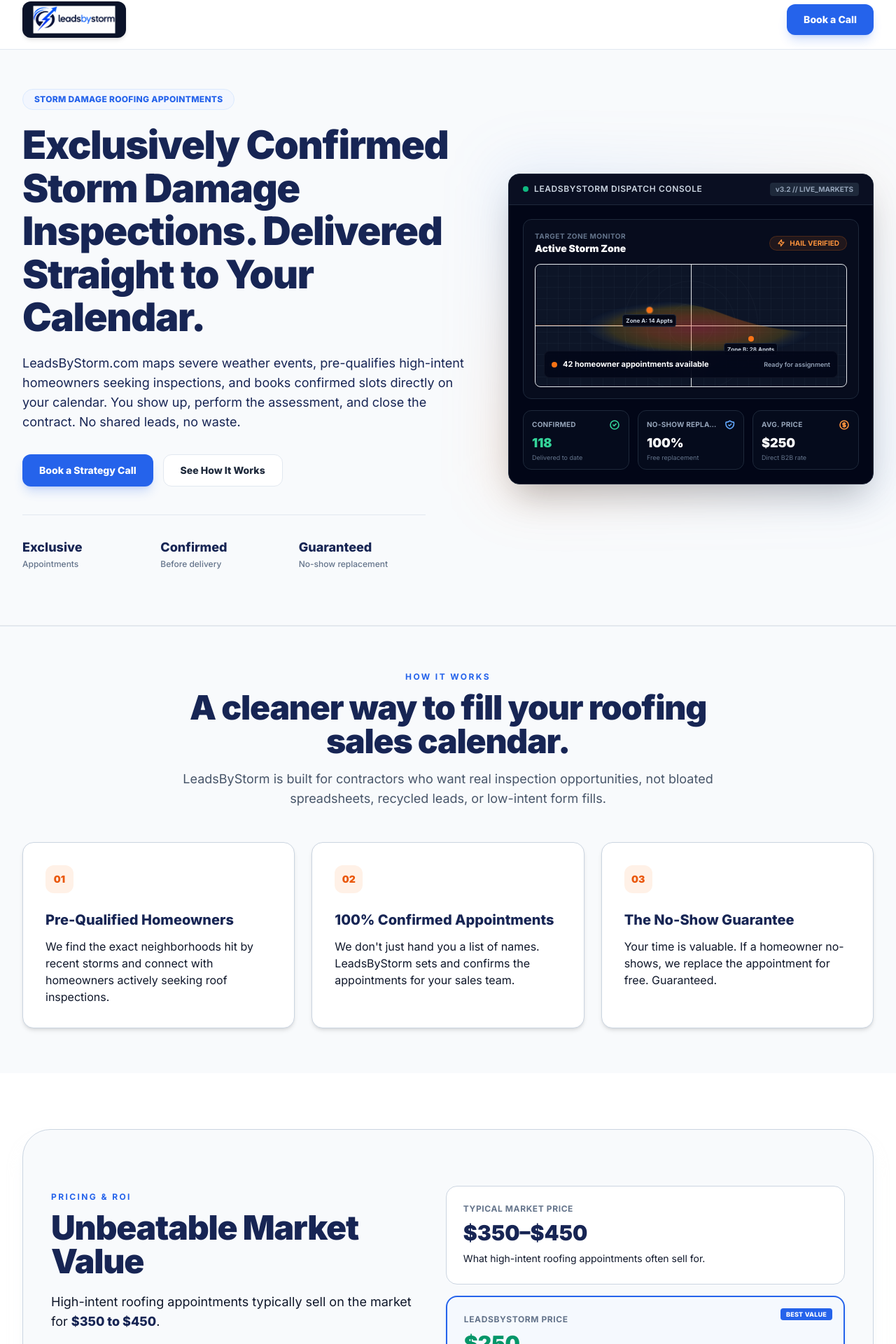
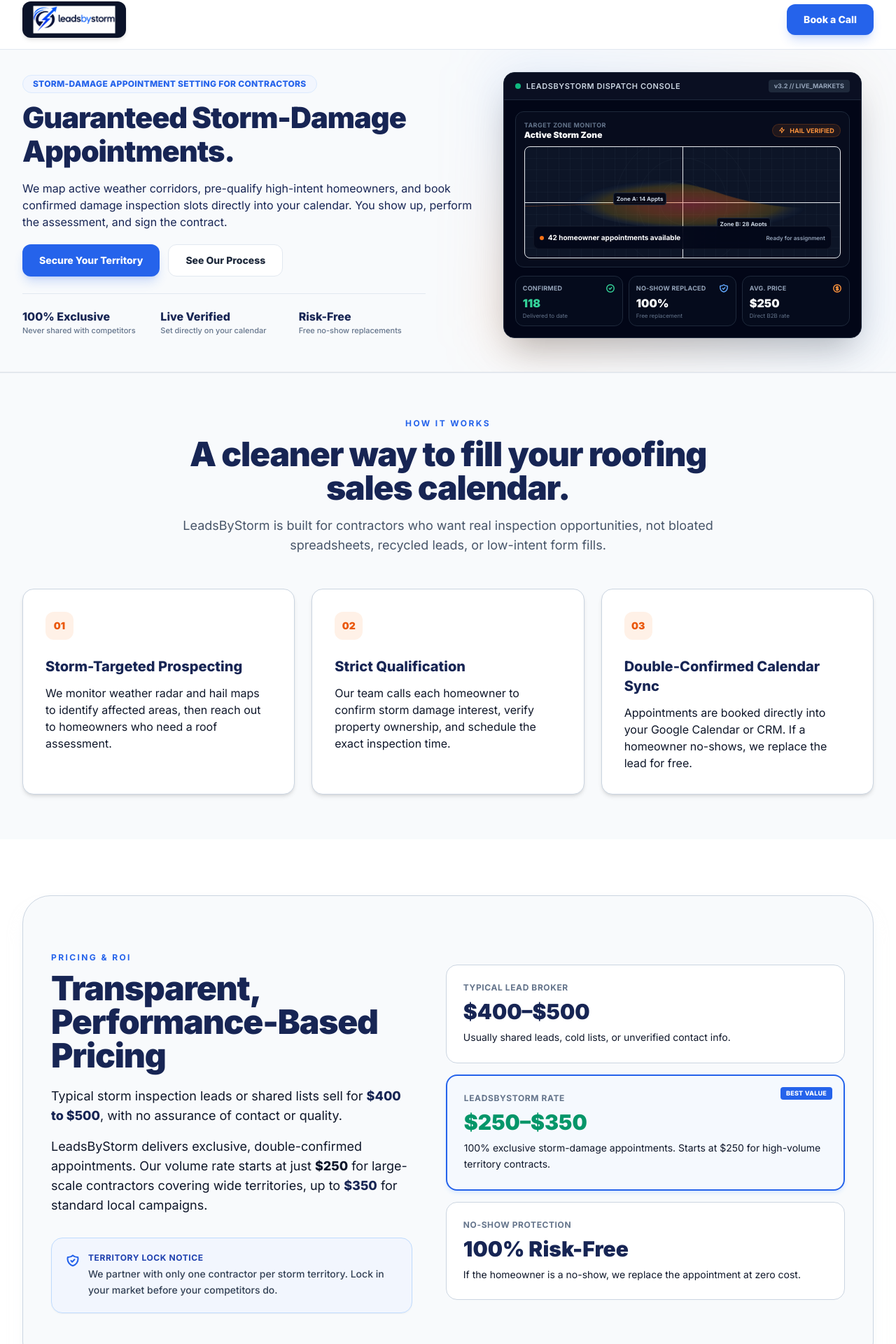
Before and after one commit to bbarnes4318/roofvisor, a Next.js app: page / in a window 1280 px wide. Shown: the part 14-1934 px from the top of the page at 70% size. Built offline with nearby package versions, Linux system fonts and the light colour scheme.

Commit message:
Optimize hero sizes to keep mockup above the fold, refine copywriting throughout the page, update typical pricing ranges, and detail the volume tier rate structure ( to )

```diff
--- a/app/page.tsx
+++ b/app/page.tsx
@@ -16,19 +16,19 @@
 
 const features: Feature[] = [
   {
-    title: "Pre-Qualified Homeowners",
+    title: "Storm-Targeted Prospecting",
     description:
-      "We find the exact neighborhoods hit by recent storms and connect with homeowners actively seeking roof inspections.",
+      "We monitor weather radar and hail maps to identify affected areas, then reach out to homeowners who need a roof assessment.",
   },
   {
-    title: "100% Confirmed Appointments",
+    title: "Strict Qualification",
     description:
-      "We don't just hand you a list of names. LeadsByStorm sets and confirms the appointments for your sales team.",
+      "Our team calls each homeowner to confirm storm damage interest, verify property ownership, and schedule the exact inspection time.",
   },
   {
-    title: "The No-Show Guarantee",
+    title: "Double-Confirmed Calendar Sync",
     description:
-      "Your time is valuable. If a homeowner no-shows, we replace the appointment for free. Guaranteed.",
+      "Appointments are booked directly into your Google Calendar or CRM. If a homeowner no-shows, we replace the lead for free.",
   },
 ];
 
@@ -62,13 +62,15 @@
   id,
   children,
   className = "",
+  noPadding = false,
 }: {
   id?: string;
   children: React.ReactNode;
   className?: string;
+  noPadding?: boolean;
 }) {
   return (
-    <section id={id} className={`px-4 py-16 sm:px-6 lg:px-8 ${className}`}>
+    <section id={id} className={`${noPadding ? "px-4 sm:px-6 lg:px-8" : "px-4 py-16 sm:px-6 lg:px-8"} ${className}`}>
       <div className="mx-auto max-w-7xl">{children}</div>
     </section>
   );
@@ -136,7 +138,7 @@
 
 function HeroVisual() {
   return (
-    <div className="relative w-full max-w-xl mx-auto lg:mx-0">
+    <div className="relative w-full max-w-md lg:max-w-lg mx-auto lg:mx-0">
       {/* Decorative gradient blur background */}
       <div className="absolute -inset-4 rounded-3xl bg-gradient-to-tr from-orange-500/15 via-blue-500/10 to-orange-400/5 blur-2xl pointer-events-none" />
 
@@ -144,37 +146,37 @@
       <div className="relative overflow-hidden rounded-2xl border border-slate-800 bg-slate-950 text-slate-100 shadow-2xl">
 
         {/* Top Control Bar */}
-        <div className="flex items-center justify-between border-b border-slate-800 bg-slate-900/60 px-5 py-3">
+        <div className="flex items-center justify-between border-b border-slate-800 bg-slate-900/60 px-4 py-2.5">
           <div className="flex items-center gap-2">
             <span className="flex h-2 w-2 relative">
-              <span className="animate-ping absolute inline-flex h-full w-full rounded-full bg-emerald-450 opacity-75"></span>
+              <span className="animate-ping absolute inline-flex h-full w-full rounded-full bg-emerald-455 opacity-75"></span>
               <span className="relative inline-flex rounded-full h-2 w-2 bg-emerald-500"></span>
             </span>
-            <span className="text-xs font-semibold tracking-wider text-slate-300 uppercase">
+            <span className="text-[11px] font-semibold tracking-wider text-slate-300 uppercase">
               LeadsByStorm Dispatch Console
             </span>
           </div>
-          <div className="rounded bg-slate-800 px-2 py-0.5 text-[10px] font-bold text-slate-400">
+          <div className="rounded bg-slate-800 px-2 py-0.5 text-[9px] font-bold text-slate-400">
             v3.2 // LIVE_MARKETS
           </div>
         </div>
 
         {/* Dashboard Grid Content */}
-        <div className="p-5 space-y-4">
+        <div className="p-4 space-y-3">
 
           {/* Radar Monitoring Window */}
-          <div className="relative overflow-hidden rounded-xl border border-slate-800 bg-slate-900/40 p-4">
+          <div className="relative overflow-hidden rounded-xl border border-slate-800 bg-slate-900/40 p-3">
 
             {/* Header info inside widget */}
-            <div className="mb-3 flex items-center justify-between">
+            <div className="mb-2 flex items-center justify-between">
               <div>
-                <p className="text-[10px] font-bold uppercase tracking-wider text-slate-500">
+                <p className="text-[9px] font-bold uppercase tracking-wider text-slate-500">
                   Target Zone Monitor
                 </p>
-                <p className="text-sm font-black text-white">Active Storm Zone</p>
+                <p className="text-xs font-black text-white">Active Storm Zone</p>
               </div>
-              <div className="flex items-center gap-1.5 rounded-full border border-orange-500/20 bg-orange-500/10 px-2.5 py-0.5 text-[10px] font-bold text-orange-400">
-                <svg className="h-3 w-3 animate-pulse" fill="none" viewBox="0 0 24 24" stroke="currentColor" strokeWidth="2.5">
+              <div className="flex items-center gap-1.5 rounded-full border border-orange-500/20 bg-orange-500/10 px-2 py-0.5 text-[9px] font-bold text-orange-400">
+                <svg className="h-2.5 w-2.5 animate-pulse" fill="none" viewBox="0 0 24 24" stroke="currentColor" strokeWidth="2.5">
                   <path strokeLinecap="round" strokeLinejoin="round" d="M13 10V3L4 14h7v7l9-11h-7z" />
                 </svg>
                 HAIL VERIFIED
@@ -182,7 +184,7 @@
             </div>
 
             {/* Weather Radar Graphic (SVG) */}
-            <div className="relative h-44 w-full overflow-hidden rounded-lg bg-[#0d1527] border border-slate-850">
+            <div className="relative h-40 w-full overflow-hidden rounded-lg bg-[#0d1527] border border-slate-850">
 
               {/* Radar Sweeper Grid Lines */}
               <div className="absolute inset-0 bg-[linear-gradient(rgba(51,65,85,0.15)_1px,transparent_1px),linear-gradient(90deg,rgba(51,65,85,0.15)_1px,transparent_1px)] bg-[size:16px_16px]" />
@@ -221,7 +223,7 @@
               <div className="absolute top-[35%] left-[28%] flex flex-col items-center">
                 <span className="relative flex h-2 w-2">
                   <span className="animate-ping absolute inline-flex h-full w-full rounded-full bg-orange-400 opacity-75"></span>
-                  <span className="relative inline-flex rounded-full h-2 w-2 bg-orange-500"></span>
+                  <span className="relative inline-flex rounded-full h-2 w-2 bg-orange-550"></span>
                 </span>
                 <span className="mt-0.5 rounded bg-slate-950/90 px-1 py-0.5 text-[8px] font-bold text-slate-300 border border-slate-800">
                   Zone A: 14 Appts
@@ -231,7 +233,7 @@
               <div className="absolute bottom-[25%] right-[22%] flex flex-col items-center">
                 <span className="relative flex h-2 w-2">
                   <span className="animate-ping absolute inline-flex h-full w-full rounded-full bg-orange-450 opacity-75"></span>
-                  <span className="relative inline-flex rounded-full h-2 w-2 bg-orange-500"></span>
+                  <span className="relative inline-flex rounded-full h-2 w-2 bg-orange-550"></span>
                 </span>
                 <span className="mt-0.5 rounded bg-slate-950/90 px-1 py-0.5 text-[8px] font-bold text-slate-300 border border-slate-800">
                   Zone B: 28 Appts
@@ -239,14 +241,14 @@
               </div>
 
               {/* Bottom bar inside radar */}
-              <div className="absolute inset-x-3 bottom-3 flex items-center justify-between rounded-lg border border-white/5 bg-slate-950/80 p-2.5 backdrop-blur-md">
-                <div className="flex items-center gap-2">
-                  <div className="h-2 w-2 rounded-full bg-orange-500 animate-pulse" />
-                  <p className="text-[11px] font-bold text-white">
+              <div className="absolute inset-x-3 bottom-3 flex items-center justify-between rounded-lg border border-white/5 bg-slate-950/80 p-2 backdrop-blur-md">
+                <div className="flex items-center gap-1.5">
+                  <div className="h-1.5 w-1.5 rounded-full bg-orange-500 animate-pulse" />
+                  <p className="text-[10px] font-bold text-white">
                     42 homeowner appointments available
                   </p>
                 </div>
-                <span className="text-[9px] font-semibold text-slate-400">
+                <span className="text-[8px] font-semibold text-slate-400">
                   Ready for assignment
                 </span>
               </div>
@@ -254,13 +256,13 @@
           </div>
 
           {/* Key Statistics Grid */}
-          <div className="grid grid-cols-3 gap-3">
+          <div className="grid grid-cols-3 gap-2">
             {[
               {
                 label: "Confirmed",
                 value: "118",
                 icon: (
-                  <svg className="h-4 w-4 text-emerald-400" fill="none" viewBox="0 0 24 24" stroke="currentColor" strokeWidth="2.5">
+                  <svg className="h-3.5 w-3.5 text-emerald-400" fill="none" viewBox="0 0 24 24" stroke="currentColor" strokeWidth="2.5">
                     <path strokeLinecap="round" strokeLinejoin="round" d="M9 12l2 2 4-4m6 2a9 9 0 11-18 0 9 9 0 0118 0z" />
                   </svg>
                 ),
@@ -271,7 +273,7 @@
                 label: "No-Show Replaced",
                 value: "100%",
                 icon: (
-                  <svg className="h-4 w-4 text-blue-400" fill="none" viewBox="0 0 24 24" stroke="currentColor" strokeWidth="2.5">
+                  <svg className="h-3.5 w-3.5 text-blue-400" fill="none" viewBox="0 0 24 24" stroke="currentColor" strokeWidth="2.5">
                     <path strokeLinecap="round" strokeLinejoin="round" d="M9 12l2 2 4-4m5.618-4.016A11.955 11.955 0 0112 2.944a11.955 11.955 0 01-8.618 3.04A12.02 12.02 0 003 9c0 5.591 3.824 10.29 9 11.622 5.176-1.332 9-6.03 9-11.622 0-1.042-.133-2.052-.382-3.016z" />
                   </svg>
                 ),
@@ -282,7 +284,7 @@
                 label: "Avg. Price",
                 value: "$250",
                 icon: (
-                  <svg className="h-4 w-4 text-orange-400" fill="none" viewBox="0 0 24 24" stroke="currentColor" strokeWidth="2.5">
+                  <svg className="h-3.5 w-3.5 text-orange-400" fill="none" viewBox="0 0 24 24" stroke="currentColor" strokeWidth="2.5">
                     <path strokeLinecap="round" strokeLinejoin="round" d="M12 8c-1.657 0-3 .895-3 2s1.343 2 3 2 3 .895 3 2-1.343 2-3 2m0-8c1.11 0 2.08.402 2.599 1M12 8V7m0 1v8m0 0v1m0-1c-1.11 0-2.08-.402-2.599-1M21 12a9 9 0 11-18 0 9 9 0 0118 0z" />
                   </svg>
                 ),
@@ -292,14 +294,14 @@
             ].map((stat) => (
               <div
                 key={stat.label}
-                className="rounded-xl border border-slate-800 bg-slate-900/30 p-3 hover:border-slate-700 transition"
+                className="rounded-xl border border-slate-800 bg-slate-900/30 p-2.5 hover:border-slate-700 transition"
               >
                 <div className="flex items-center justify-between gap-1">
-                  <p className="text-[10px] font-bold text-slate-400 uppercase tracking-wide truncate">{stat.label}</p>
+                  <p className="text-[9px] font-bold text-slate-400 uppercase tracking-wide truncate">{stat.label}</p>
                   {stat.icon}
                 </div>
-                <p className={`mt-1 text-lg font-black ${stat.valueColorClass}`}>{stat.value}</p>
-                <p className="text-[9px] text-slate-500 leading-none mt-0.5">{stat.subtext}</p>
+                <p className={`mt-0.5 text-base font-black ${stat.valueColorClass}`}>{stat.value}</p>
+                <p className="text-[8px] text-slate-500 leading-none mt-0.5">{stat.subtext}</p>
               </div>
             ))}
           </div>
@@ -312,37 +314,37 @@
 
 function HeroSection() {
   return (
-    <SectionContainer className="overflow-hidden bg-[#f8fafc] text-blue-950 pb-20 pt-10 sm:pt-14 relative border-b border-slate-150">
-      <div className="grid items-center gap-10 lg:grid-cols-[1.1fr_0.9fr] lg:gap-14">
+    <SectionContainer noPadding className="overflow-hidden bg-[#f8fafc] text-blue-950 pb-10 pt-6 sm:pt-8 lg:pb-12 relative border-b border-slate-150">
+      <div className="grid items-center gap-8 lg:grid-cols-[1.1fr_0.9fr] lg:gap-10">
         <div>
-          <div className="mb-5 inline-flex rounded-full border border-blue-100 bg-blue-50/70 px-4 py-1.5 text-xs font-extrabold text-blue-600 tracking-wide uppercase">
-            Storm damage roofing appointments
+          <div className="mb-3 inline-flex rounded-full border border-blue-100 bg-blue-50/70 px-3.5 py-1 text-xs font-extrabold text-blue-600 tracking-wide uppercase">
+            STORM-DAMAGE APPOINTMENT SETTING FOR CONTRACTORS
           </div>
 
-          <h1 className="max-w-3xl text-4xl font-black tracking-tight text-blue-950 sm:text-5xl lg:text-[3.5rem] lg:leading-[1.1]">
-            Exclusively Confirmed Storm Damage Inspections. Delivered Straight to Your Calendar.
+          <h1 className="max-w-3xl text-3xl font-black tracking-tight text-blue-950 sm:text-4xl lg:text-[2.6rem] lg:leading-[1.15]">
+            Guaranteed Storm-Damage Appointments.
           </h1>
 
-          <p className="mt-5 max-w-2xl text-base leading-relaxed text-slate-650 sm:text-lg">
-            LeadsByStorm.com maps severe weather events, pre-qualifies high-intent homeowners seeking inspections, and books confirmed slots directly on your calendar. You show up, perform the assessment, and close the contract. No shared leads, no waste.
+          <p className="mt-4 max-w-2xl text-sm leading-relaxed text-slate-650 sm:text-base">
+            We map active weather corridors, pre-qualify high-intent homeowners, and book confirmed damage inspection slots directly into your calendar. You show up, perform the assessment, and sign the contract.
           </p>
 
-          <div className="mt-8 flex flex-col gap-3.5 sm:flex-row">
-            <ButtonLink href="#calendar">Book a Strategy Call</ButtonLink>
+          <div className="mt-5 flex flex-col gap-3 sm:flex-row">
+            <ButtonLink href="#calendar">Secure Your Territory</ButtonLink>
             <ButtonLink href="#how-it-works" variant="secondary">
-              See How It Works
+              See Our Process
             </ButtonLink>
           </div>
 
-          <div className="mt-10 grid max-w-xl grid-cols-3 gap-4 border-t border-slate-200 pt-8">
+          <div className="mt-6 grid max-w-xl grid-cols-3 gap-4 border-t border-slate-200 pt-5">
             {[
-              ["Exclusive", "Appointments"],
-              ["Confirmed", "Before delivery"],
-              ["Guaranteed", "No-show replacement"],
+              ["100% Exclusive", "Never shared with competitors"],
+              ["Live Verified", "Set directly on your calendar"],
+              ["Risk-Free", "Free no-show replacements"],
             ].map(([value, label]) => (
               <div key={value}>
-                <p className="text-base font-extrabold text-blue-950 sm:text-lg">{value}</p>
-                <p className="mt-0.5 text-xs text-slate-500 font-medium leading-tight">{label}</p>
+                <p className="text-sm font-extrabold text-blue-950 sm:text-base">{value}</p>
+                <p className="mt-0.5 text-[11px] text-slate-500 font-medium leading-tight">{label}</p>
               </div>
             ))}
           </div>
@@ -394,37 +396,32 @@
         <div className="grid items-center gap-12 lg:grid-cols-[0.95fr_1.05fr]">
           <div>
             <p className="mb-3 text-xs font-bold uppercase tracking-[0.2em] text-blue-600">
-              Pricing & ROI
+              PRICING & ROI
             </p>
 
             <h2 className="text-3xl font-black tracking-tight text-blue-950 sm:text-4xl lg:text-5xl">
-              Unbeatable Market Value
+              Transparent, Performance-Based Pricing
             </h2>
 
-            <p className="mt-5 text-base leading-relaxed text-slate-655 sm:text-lg">
-              High-intent roofing appointments typically sell on the market for{" "}
-              <strong className="font-extrabold text-blue-950">$350 to $450</strong>.
+            <p className="mt-5 text-base leading-relaxed text-slate-650 sm:text-lg">
+              Typical storm inspection leads or shared lists sell for <strong className="font-extrabold text-blue-950">$400 to $500</strong>, with no assurance of contact or quality.
             </p>
 
             <p className="mt-4 text-base leading-relaxed text-slate-655 sm:text-lg">
-              We sell our exclusive appointments at just{" "}
-              <strong className="font-extrabold text-emerald-600">$250</strong>. Plus,
-              we offer flexible volume pricing to ensure it perfectly fits your
-              budget.
+              LeadsByStorm delivers exclusive, double-confirmed appointments. Our volume rate starts at just <strong className="font-extrabold text-emerald-650">$250</strong> for large-scale contractors covering wide territories, up to <strong className="font-extrabold text-blue-950">$350</strong> for standard local campaigns.
             </p>
 
             <div className="mt-8 rounded-2xl border border-blue-200 bg-blue-50/70 p-5 shadow-sm">
               <div className="flex items-start gap-3">
                 <svg className="h-5 w-5 text-blue-600 shrink-0 mt-0.5" fill="none" viewBox="0 0 24 24" stroke="currentColor" strokeWidth="2.5">
-                  <path strokeLinecap="round" strokeLinejoin="round" d="M12 9v2m0 4h.01m-6.938 4h13.856c1.54 0 2.502-1.667 1.732-3L13.732 4c-.77-1.333-2.694-1.333-3.464 0L3.34 16c-.77 1.333.192 3 1.732 3z" />
+                  <path strokeLinecap="round" strokeLinejoin="round" d="M9 12l2 2 4-4m5.618-4.016A11.955 11.955 0 0112 2.944a11.955 11.955 0 01-8.618 3.04A12.02 12.02 0 003 9c0 5.591 3.824 10.29 9 11.622 5.176-1.332 9-6.03 9-11.622 0-1.042-.133-2.052-.382-3.016z" />
                 </svg>
                 <div>
                   <p className="text-xs font-bold uppercase tracking-wider text-blue-800">
-                    Current Market Alert
+                    TERRITORY LOCK NOTICE
                   </p>
                   <p className="mt-1 text-sm text-slate-700 leading-relaxed font-medium">
-                    Note: In several cities, we currently have more homeowner
-                    appointments available than contractors to fulfill them.
+                    We partner with only one contractor per storm territory. Lock in your market before your competitors do.
                   </p>
                 </div>
               </div>
@@ -435,23 +432,23 @@
           <div className="grid gap-4 sm:grid-cols-3 lg:grid-cols-1">
             {[
               {
-                label: "Typical Market Price",
-                value: "$350–$450",
-                description: "What high-intent roofing appointments often sell for.",
+                label: "Typical Lead Broker",
+                value: "$400–$500",
+                description: "Usually shared leads, cold lists, or unverified contact info.",
                 highlight: false,
                 isGreenValue: false,
               },
               {
-                label: "LeadsByStorm Price",
-                value: "$250",
-                description: "Exclusive storm damage appointments at a stronger margin.",
+                label: "LeadsByStorm Rate",
+                value: "$250–$350",
+                description: "100% exclusive storm-damage appointments. Starts at $250 for high-volume territory contracts.",
                 highlight: true,
                 isGreenValue: true,
               },
               {
                 label: "No-Show Protection",
-                value: "Free Replace",
-                description: "If the homeowner no-shows, we replace the appointment.",
+                value: "100% Risk-Free",
+                description: "If the homeowner is a no-show, we replace the appointment at zero cost.",
                 highlight: false,
                 isGreenValue: false,
               },
@@ -591,9 +588,9 @@
     <SectionContainer id="calendar" className="bg-[#f8fafc] border-t border-slate-200">
       <div className="mb-12">
         <SectionHeading
-          eyebrow="Book a Call"
-          title="Ready to scale your roofing business? Let's talk."
-          description="Tell us your target markets, volume needs, and current sales capacity. We'll walk you through available appointments and pricing."
+          eyebrow="TERRITORY LOCK"
+          title="Secure Your Storm Territory Today"
+          description="Select a time for a quick 10-minute discovery call. We'll show you active storm zones in your area and share our current appointment inventory."
           theme="light"
         />
       </div>
```
